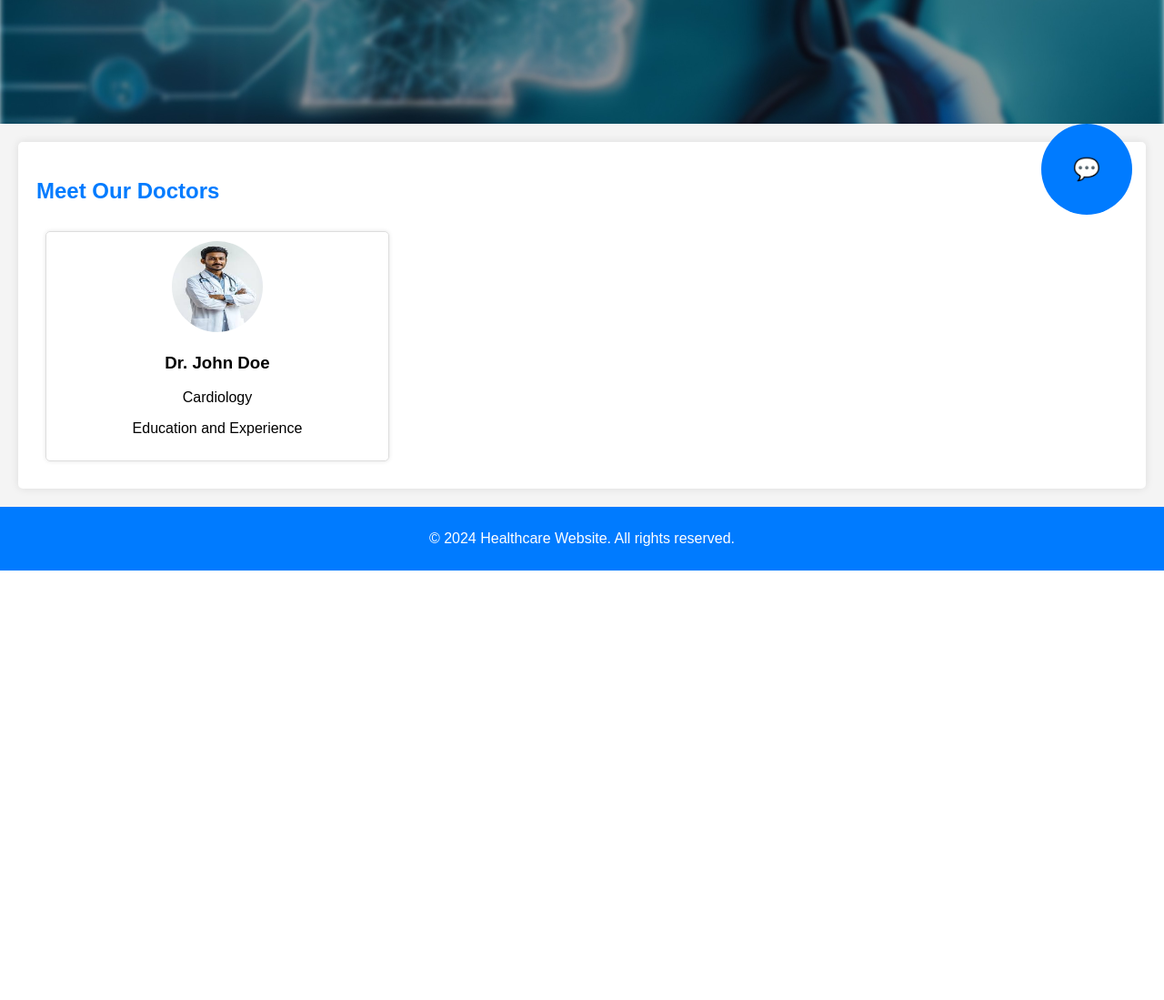
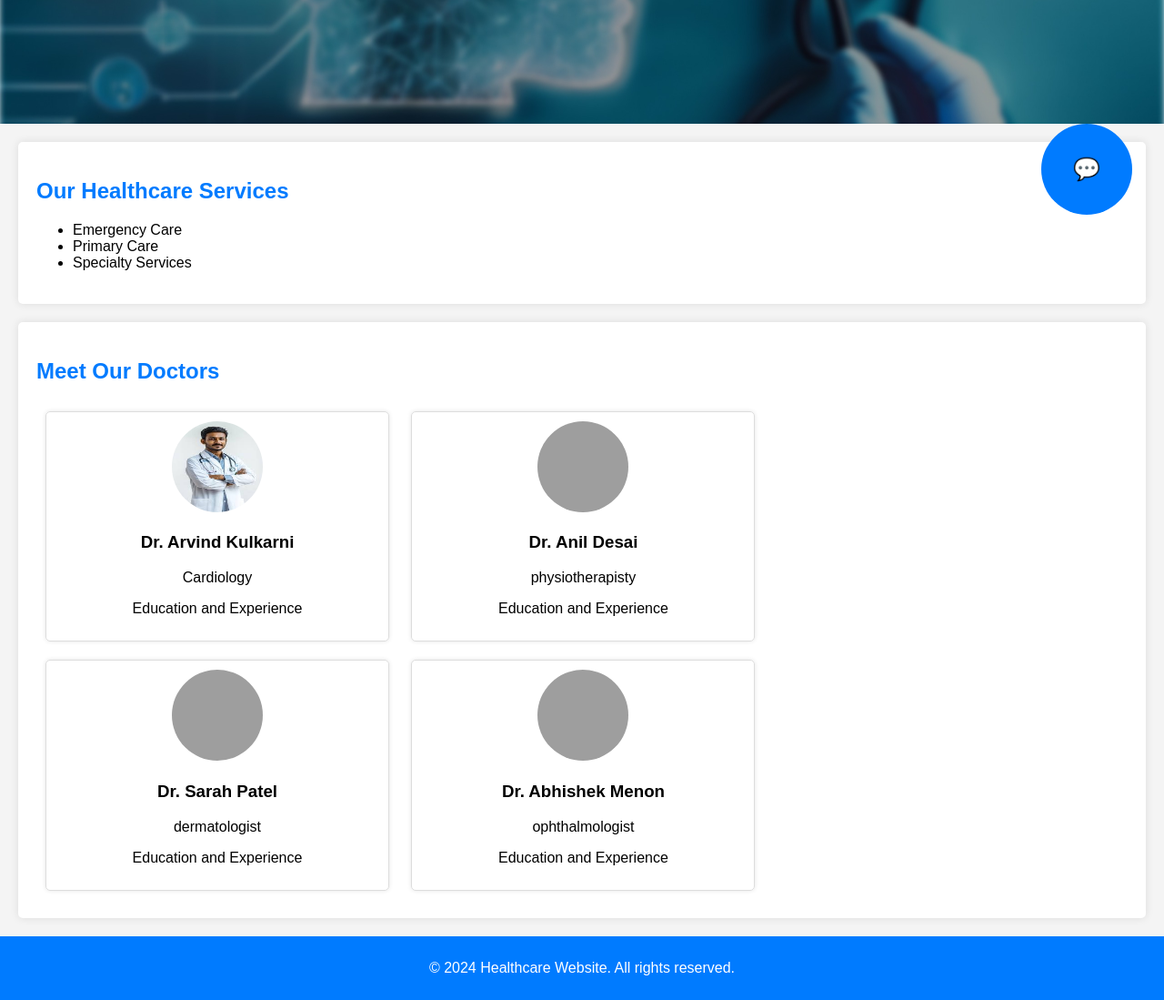
Before and after one commit to Priyansh-Fanatic/Ai-powered-healthcare-app, a Flask app: page / in a window 1280 px wide. Shown: the part 534-1633 px from the top of the page at 91% size. Before the commit the page ends 1161 px from the top, so only its background shows below. Run offline with Flask 2, Linux system fonts and the light colour scheme; grey boxes are pictures that could not be loaded.

Commit message:
Update index.html

```diff
--- a/templates/index.html
+++ b/templates/index.html
@@ -22,7 +22,7 @@
             <ul>
                 {% if logged_in %}
                     <li><a href="/profile">Profile</a></li>
-                    <li><a href="/logout">Logout</a></li>
+                    <li><a href="#" onclick="confirmLogout(event)">Logout</a></li>
                 {% else %}
                     <li><a href="/register">Register</a></li>
                     <li><a href="/login">Login</a></li>
@@ -32,27 +32,54 @@
     </header>
 
     <main>
+        {% with messages = get_flashed_messages(with_categories=true) %}
+            {% if messages %}
+                <ul class="flashes">
+                {% for category, message in messages %}
+                    <li class="{{ category }}">{{ message }}</li>
+                {% endfor %}
+                </ul>
+            {% endif %}
+        {% endwith %}
         <section id="hero">
             <h1>Welcome to Our Healthcare Website</h1>
             <p>Providing top-quality medical services for you and your family.</p>
             <a href="/appointment" class="btn">Book an Appointment</a>
         </section>
 
-        <!--<section id="services">
+        <section id="services">
             <h2>Our Healthcare Services</h2>
             <ul>
                 <li>Emergency Care</li>
                 <li>Primary Care</li>
                 <li>Specialty Services</li>
             </ul>
-        </section>-->
+        </section>
 
         <section id="doctors">
             <h2>Meet Our Doctors</h2>
             <div class="doctor-card">
                 <img src="{{ url_for('static', filename='images/doctor1.jpeg') }}" alt="Doctor 1">
-                <h3>Dr. John Doe</h3>
+                <h3>Dr. Arvind Kulkarni</h3>
                 <p>Cardiology</p>
+                <p>Education and Experience</p>
+            </div>
+            <div class="doctor-card">
+                <img src="{{ url_for('static', filename='images/doctor2.jpeg') }}" alt="Doctor 2">
+                <h3>Dr. Anil Desai</h3>
+                <p>physiotherapisty</p>
+                <p>Education and Experience</p>
+            </div>
+            <div class="doctor-card">
+                <img src="{{ url_for('static', filename='images/doctor3.jpeg') }}" alt="Doctor 3">
+                <h3>Dr. Sarah Patel</h3>
+                <p>dermatologist</p>
+                <p>Education and Experience</p>
+            </div>
+            <div class="doctor-card">
+                <img src="{{ url_for('static', filename='images/doctor4.jpeg') }}" alt="Doctor 5">
+                <h3>Dr. Abhishek Menon</h3>
+                <p>ophthalmologist</p>
                 <p>Education and Experience</p>
             </div>
             <!-- Add more doctor cards as needed -->
@@ -63,7 +90,7 @@
         <p>&copy; 2024 Healthcare Website. All rights reserved.</p>
     </footer>
 
-    <!-- Chatbot HTML -->
+
     <div class="chatbot-toggler" id="chatbot-toggler">
         <span>💬</span>
     </div>
@@ -83,5 +110,6 @@
     </div>
 
     <script src="{{ url_for('static', filename='script.js') }}"></script>
+
 </body>
 </html>
```
